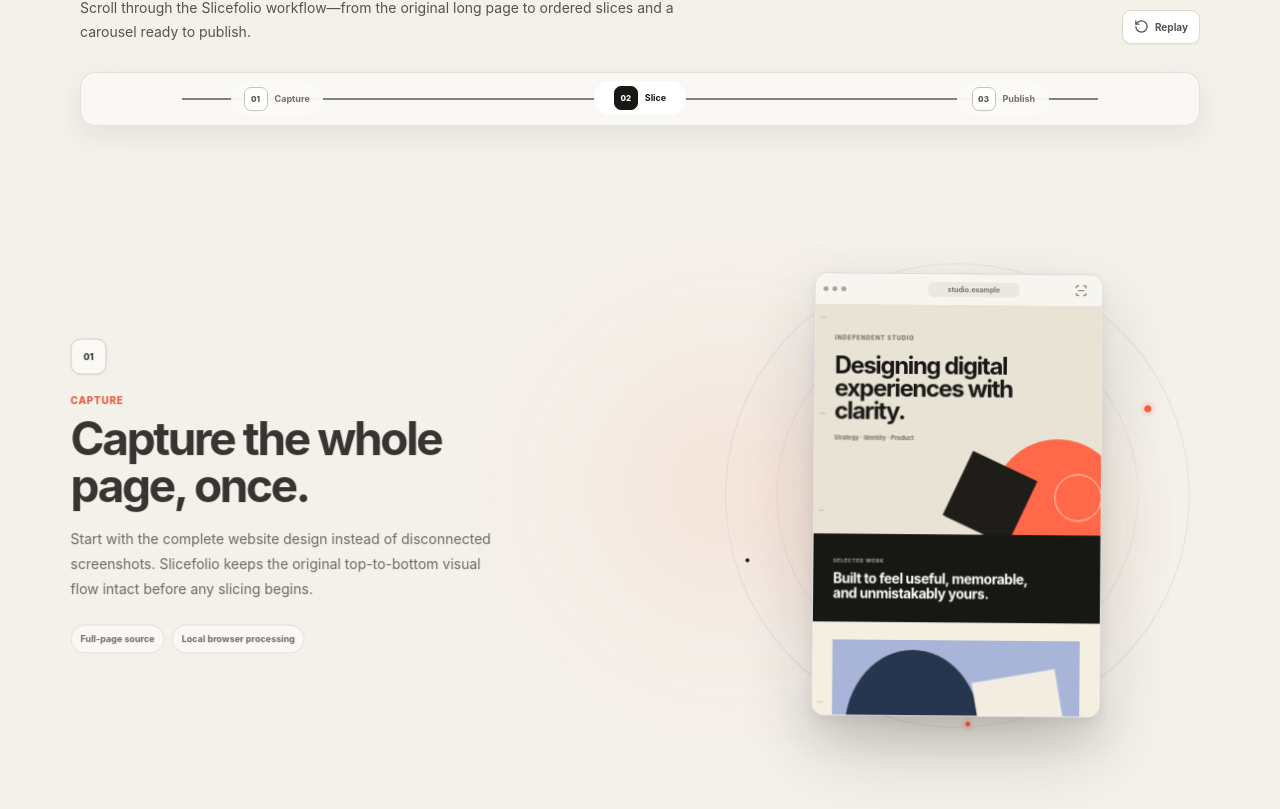
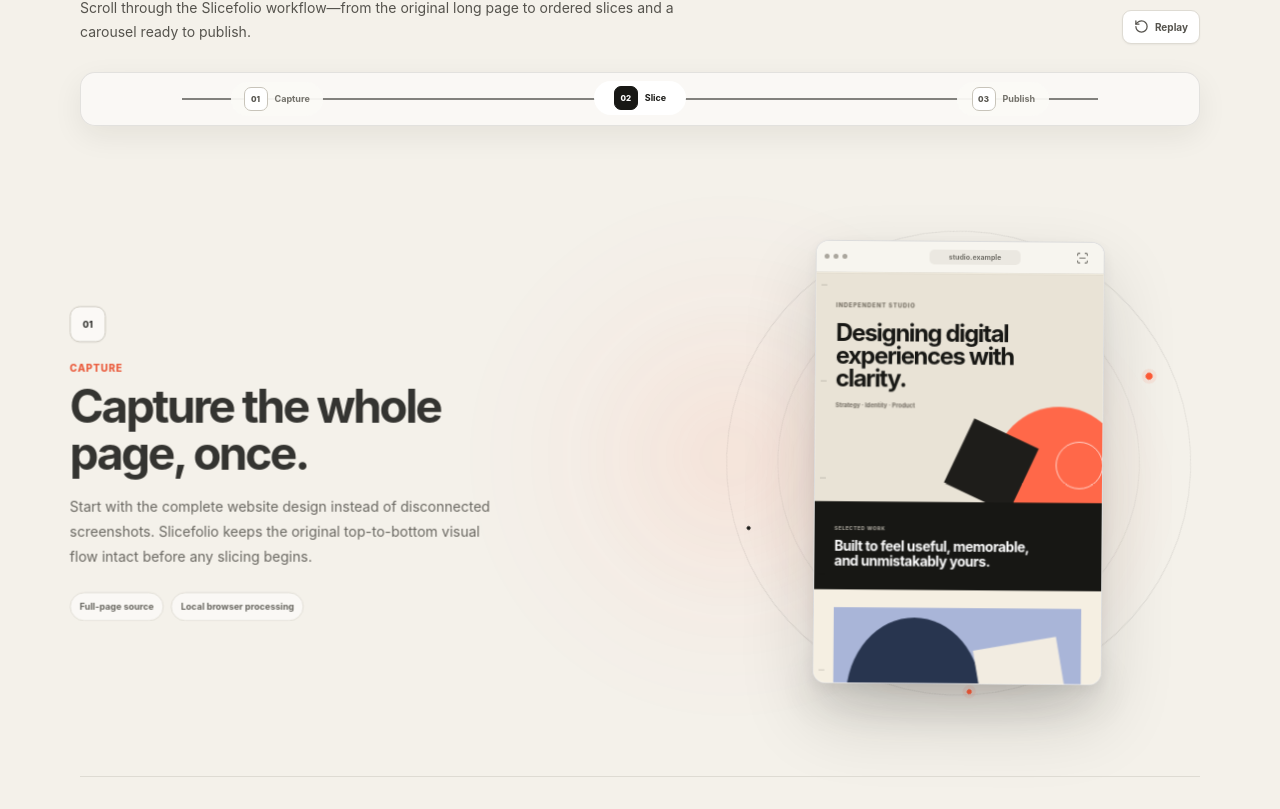
Before and after one commit to Hakkam/slicefolio, a React (Vite) app: page / in a window 1280 px wide. Shown: the part 1331-2140 px from the top of the page. Built offline with nearby package versions, Linux system fonts and the light colour scheme.

Commit message:
Balance landing story scene spacing
Reduce the scroll scenes' desktop minimum height and vertical padding to keep the animated story's rhythm compact and balanced.

```diff
--- a/src/components/LandingDemoScroll.css
+++ b/src/components/LandingDemoScroll.css
@@ -141,13 +141,13 @@
   --scene-tilt: 2deg;
   --scene-glow: 0;
   position: relative;
-  min-height: clamp(650px, 88vh, 840px);
+  min-height: clamp(640px, 80vh, 780px);
   display: grid;
   grid-template-columns: minmax(0, .88fr) minmax(380px, 1.12fr);
   grid-template-areas: 'copy visual';
   align-items: center;
   gap: clamp(52px, 8vw, 112px);
-  padding: clamp(72px, 10vh, 112px) 4px;
+  padding: clamp(52px, 7vh, 78px) 4px;
   border-top: 1px solid var(--line);
   isolation: isolate;
 }
```
